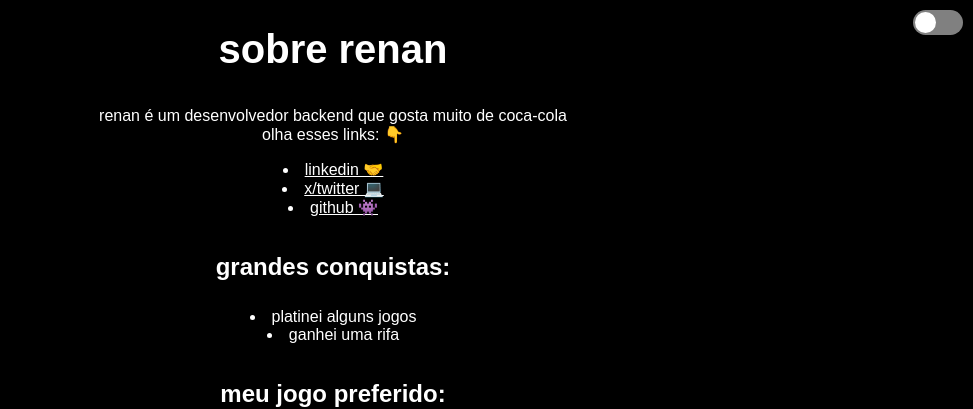
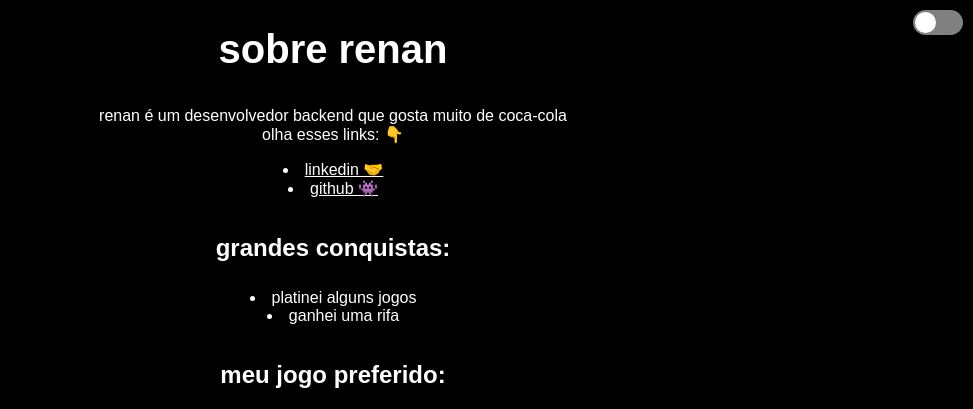
Before and after one commit to renanabade/meu-site, a plain HTML site: page index.html in a window 1280 px wide. Shown: the top 409 px of the page, without its empty margins (307-1280 px from the left). Drawn offline with Linux system fonts and the light colour scheme.

Commit message:
Update index.html

```diff
--- a/index.html
+++ b/index.html
@@ -21,7 +21,6 @@
         olha esses links: 👇</p>
       <ul class="text-center list-disc">
         <li><a href="https://www.linkedin.com/in/renanabade/" target="_blank" rel="noopener noreferrer">linkedin 🤝</a></li>
-        <li><a href="https://x.com/abadedev" target="_blank" rel="noopener noreferrer">x/twitter 💻</a></li>
         <li><a href="https://github.com/renanabade" target="_blank" rel="noopener noreferrer">github 👾</a></li>
       </ul>
       <h2 class="text-2xl text-center pb-2 pt-4">grandes conquistas:</h2>
```
